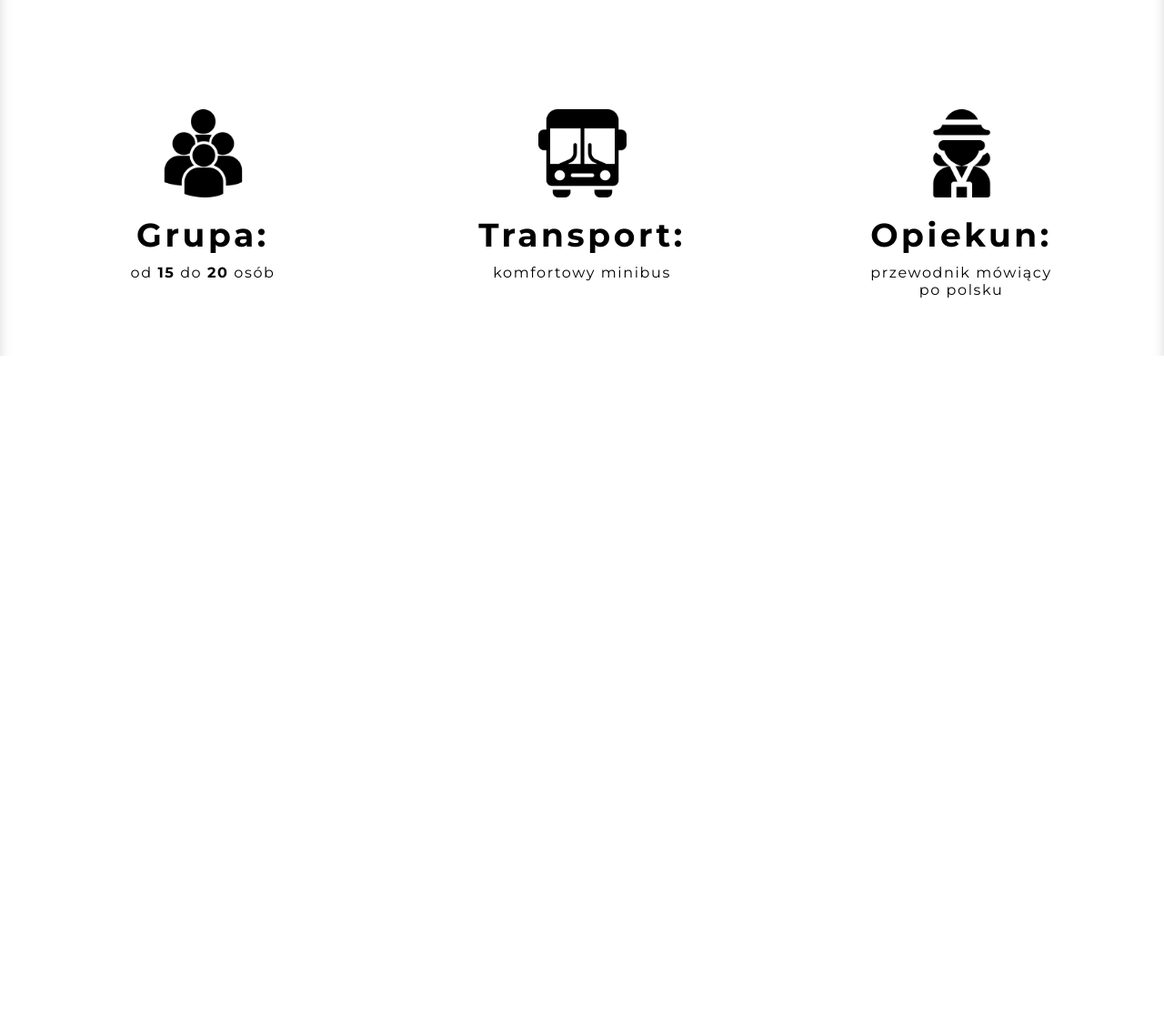
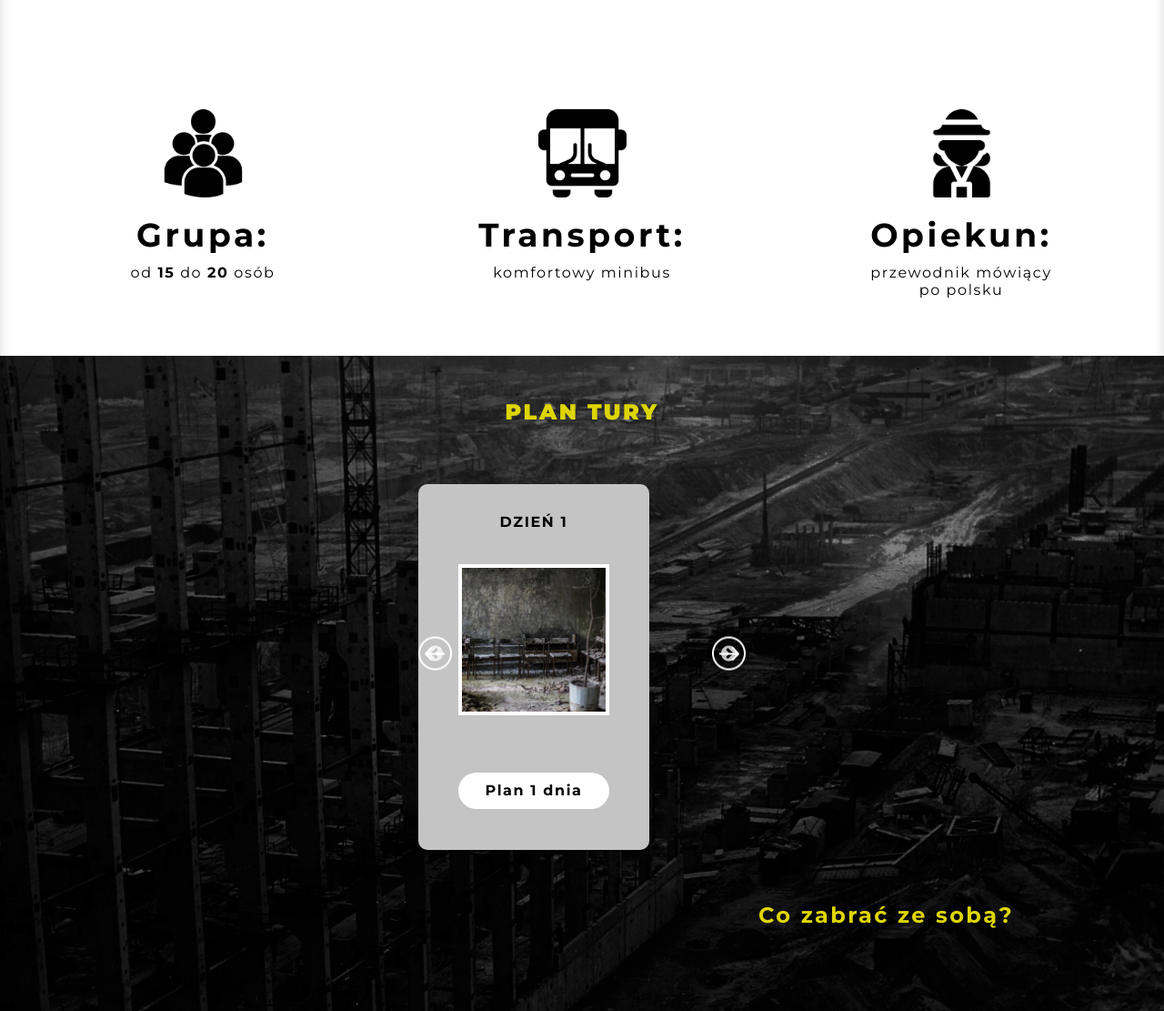
Before and after one commit to Developersprait/wander, a plain HTML site: page charnobyl.html in a window 1280 px wide. Shown: the part 1487-2598 px from the top of the page at 91% size. Before the commit the page ends 1878 px from the top, so only its background shows below. Drawn offline with nearby package versions, Linux system fonts and the light colour scheme; grey boxes are pictures that could not be loaded; files whose address does not match are found by name.

Commit message:
slider added to plan section

```diff
--- a/charnobyl.html
+++ b/charnobyl.html
@@ -234,39 +234,11 @@
             </div>
         </div>
     </section>
-    <!-- <section class="plan" id="plan">
+    <section class="plan" id="plan">
         <div class="plan__cover">
             <div class="container">
                 <div class="plan__title">PLAN TURY</div>
                 <div class="plan__items">
-                    <div class="plan__item">
-                        <div class="plan__item-text">DZIEŃ 1</div>
-                        <div class="plan__item-img1 img">
-                        </div>
-                        <div class="plan__item-btn">
-                            <a data-fancybox data-src="#modal-plan1" href="javascript:;" href="#">
-                                <div class="plan__item-link">Plan 1 dnia</div>
-                            </a>
-                        </div>
-                    </div>
-                    <div class="plan__item">
-                        <div class="plan__item-text">DZIEŃ 2</div>
-                        <div class="plan__item-img2 img"></div>
-                        <div class="plan__item-btn">
-                            <a data-fancybox data-src="#modal-plan2" href="javascript:;" href="#">
-                                <div class="plan__item-link">Plan 2 dnia</div>
-                            </a>
-                        </div>
-                    </div>
-                    <div class="plan__item">
-                        <div class="plan__item-text">DZIEŃ 3</div>
-                        <div class="plan__item-img3 img"></div>
-                        <div class="plan__item-btn">
-                            <a data-fancybox data-src="#modal-plan3" href="javascript:;" href="#">
-                                <div class="plan__item-link">Plan 3 dnia</div>
-                            </a>
-                        </div>
-                    </div>
                 </div>
                 <div class="plan__link">
                     <a data-fancybox data-src="#modal-link" href="javascript:;" href="#">Co zabrać
@@ -276,7 +248,7 @@
         </div>
 
     </section>
-    <section class="rules" id="zasady">
+    <!-- <section class="rules" id="zasady">
         <div class="container">
             <div class="rules__title">
                 Informacje techniczne
@@ -658,8 +630,10 @@
     <script src="js/calendar.js"></script>
     <script src="js/slider3.js"></script>
     <script src="js/slider4.js"></script>
+    <script src="js/slider5.js"></script>
     <script src="js/toggle.js"></script>
     <script src="js/menu2.js"></script>
+    <script src="js/planSlider.js"></script>
 </body>
 
 </html>
--- /dev/null
+++ b/js/planSlider.js
@@ -0,0 +1,68 @@
+function planSlider() {
+    if (window.screen.width >= 992) {
+        console.log('slider');
+        document.querySelector('.plan__items').innerHTML = `
+        <div class="plan__item">
+                        <div class="plan__item-text">DZIEŃ 1</div>
+                        <div class="plan__item-img1 img">
+                        </div>
+                        <div class="plan__item-btn">
+                            <a data-fancybox data-src="#modal-plan1" href="javascript:;" href="#">
+                                <div class="plan__item-link">Plan 1 dnia</div>
+                            </a>
+                        </div>
+                    </div>
+                    <div class="plan__item">
+                        <div class="plan__item-text">DZIEŃ 2</div>
+                        <div class="plan__item-img2 img"></div>
+                        <div class="plan__item-btn">
+                            <a data-fancybox data-src="#modal-plan2" href="javascript:;" href="#">
+                                <div class="plan__item-link">Plan 2 dnia</div>
+                            </a>
+                        </div>
+                    </div>
+                    <div class="plan__item">
+                        <div class="plan__item-text">DZIEŃ 3</div>
+                        <div class="plan__item-img3 img"></div>
+                        <div class="plan__item-btn">
+                            <a data-fancybox data-src="#modal-plan3" href="javascript:;" href="#">
+                                <div class="plan__item-link">Plan 3 dnia</div>
+                            </a>
+                        </div>
+                    </div>
+        `;
+    } else if (window.screen.width < 992) {
+        document.querySelector('.plan__items').innerHTML = `<div class="slider5">
+        <div class="slider__item">
+        <div class="plan__item">
+                        <div class="plan__item-text">DZIEŃ 1</div>
+                        <div class="plan__item-img1 img">
+                        </div>
+                        <div class="plan__item-btn">
+                            <a data-fancybox data-src="#modal-plan1" href="javascript:;" href="#">
+                                <div class="plan__item-link">Plan 1 dnia</div>
+                            </a>
+                        </div>
+                    </div></div>
+        <div class="slider__item"><div class="plan__item">
+        <div class="plan__item-text">DZIEŃ 2</div>
+        <div class="plan__item-img2 img"></div>
+        <div class="plan__item-btn">
+            <a data-fancybox data-src="#modal-plan2" href="javascript:;" href="#">
+                <div class="plan__item-link">Plan 2 dnia</div>
+            </a>
+        </div>
+    </div></div>
+        <div class="slider__item"><div class="plan__item">
+        <div class="plan__item-text">DZIEŃ 3</div>
+        <div class="plan__item-img3 img"></div>
+        <div class="plan__item-btn">
+            <a data-fancybox data-src="#modal-plan3" href="javascript:;" href="#">
+                <div class="plan__item-link">Plan 3 dnia</div>
+            </a>
+        </div>
+    </div></div>
+        </div>`;
+    }
+}
+planSlider();
--- /dev/null
+++ b/js/slider5.js
@@ -0,0 +1,9 @@
+$(document).ready(function () {
+    $('.slider5').slick({
+        arrows: true, // показать стрелки
+        dots: false, // не показывать точки
+        slidesToShow: 1, // показывать по 3 слайда
+        autoplay: false,
+        infinite: true
+    });
+});
--- a/sass/components/_plan.sass
+++ b/sass/components/_plan.sass
@@ -90,3 +90,15 @@
         -webkit-box-shadow: 0px 0px 25px 19px rgba(196, 196, 196, 0.53)
         -moz-box-shadow: 0px 0px 25px 19px rgba(196, 196, 196, 0.53)
         box-shadow: 0px 0px 25px 19px rgba(196, 196, 196, 0.53)
+    @media screen and ( max-width:992px  )
+        .plan
+            &__items
+                display: block
+                width: 360px
+                padding: 0
+            &__item
+                margin: 0 auto
+            &__link
+                text-align: center
+                margin-right: 0
+                margin-top: 77px
--- a/sass/components/_tour.sass
+++ b/sass/components/_tour.sass
@@ -105,12 +105,12 @@
             margin-bottom: 20px
             &-left
                 ul
-                    width: 360px
+                    width: 335px
                     margin: 0 auto
                     margin-top: 100px
                     text-align: center
                     font-size: 22px
-                    letter-spacing: 2.2px
+                    letter-spacing: 1.4px
                 li
                     text-align: left
                     padding-left: 0
--- /dev/null
+++ b/sass/sliders/_slider5.sass
@@ -0,0 +1,20 @@
+@import '../vars/_fonts'
+@import '../vars/_mixins'
+.slider5
+    width: 360px
+    height: 402px
+    position: relative
+    margin: 0 auto
+    overflow: hidden
+.slider5 .slider__item
+    width: 350px
+.slider5 .slick-prev
+    left: 0 // левая стрелка остается с левой стороны слайдера
+    background: url('../img/ral.png') 0 0 / 100% no-repeat
+    width: 37px
+    height: 37px
+.slider5 .slick-next
+    right: 0 // правая стрелка переместилась справа от слайдера
+    background: url('../img/rar.png') 0 0 / 100% no-repeat
+    width: 37px
+    height: 37px
--- a/sass/style.sass
+++ b/sass/style.sass
@@ -21,5 +21,6 @@
 @import 'sliders/_slider2'
 @import 'sliders/_slider3'
 @import 'sliders/_slider4'
+@import 'sliders/_slider5'
 //modals
 @import 'modals'
```
Also changed, not shown: css/style.css, img/ral.png (added), img/rar.png (added), 1 other file.
